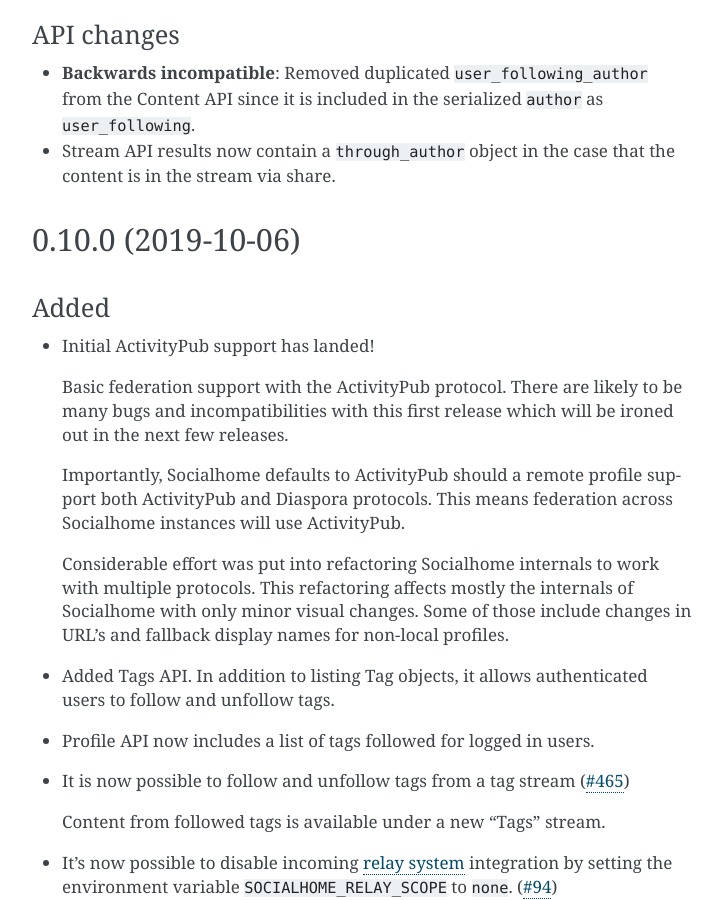
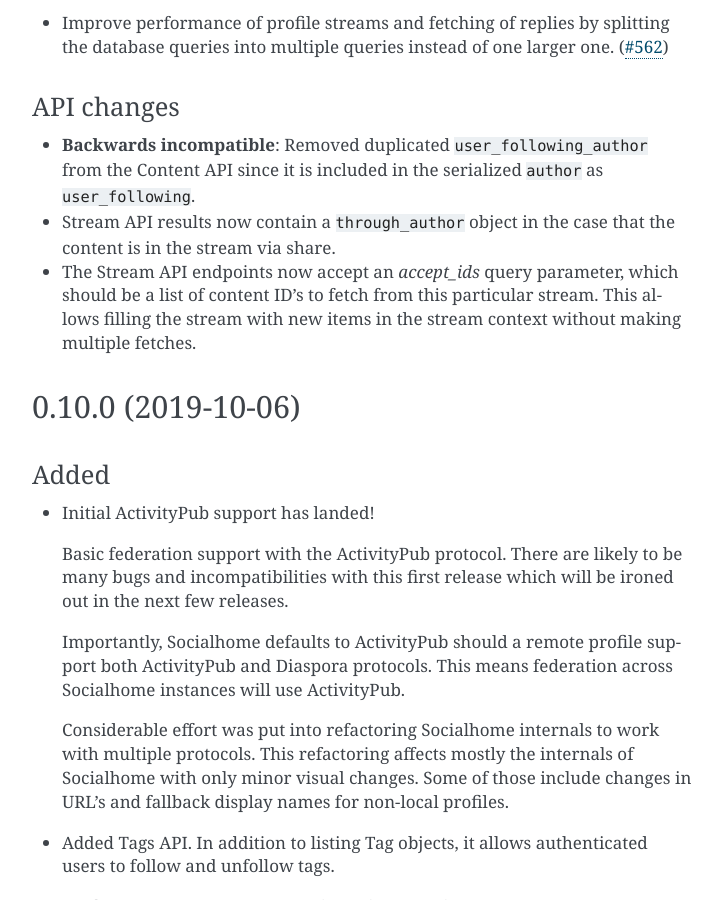
Before and after one commit to jaywink/socialhome, a Sphinx documentation site: the page built from docs/changelog.rst, in a window 1280 px wide and 900 px high, scrolled down 1572 px. Shown: the whole window, without its empty margins (388-1110 px from the left). Built offline with Sphinx 7.4.7, drawn with Linux system fonts in a browser that asks for light colours; some of the changed text lies outside the part shown.

Commit message:
Improve changelog

```diff
--- a/docs/changelog.rst
+++ b/docs/changelog.rst
@@ -26,6 +26,9 @@
     profile information) is now 100% wide in all situations. The profile picture has
     also been made larger.
   * The author bar has been moved from the bottom of the content to the top of the content.
+  * Clicking a profile name in the author bar now pops up the author federation ID and
+    reaction buttons instead of expanding them. This saves having to re-render the whole
+    stream grid.
 
 Fixed
 .....
@@ -75,6 +78,10 @@
 
 * Stream API results now contain a ``through_author`` object in the case that the content is
   in the stream via share.
+
+* The Stream API endpoints now accept an `accept_ids` query parameter, which should be a list
+  of content ID's to fetch from this particular stream. This allows filling the stream with
+  new items in the stream context without making multiple fetches.
 
 0.10.0 (2019-10-06)
 -------------------
```
